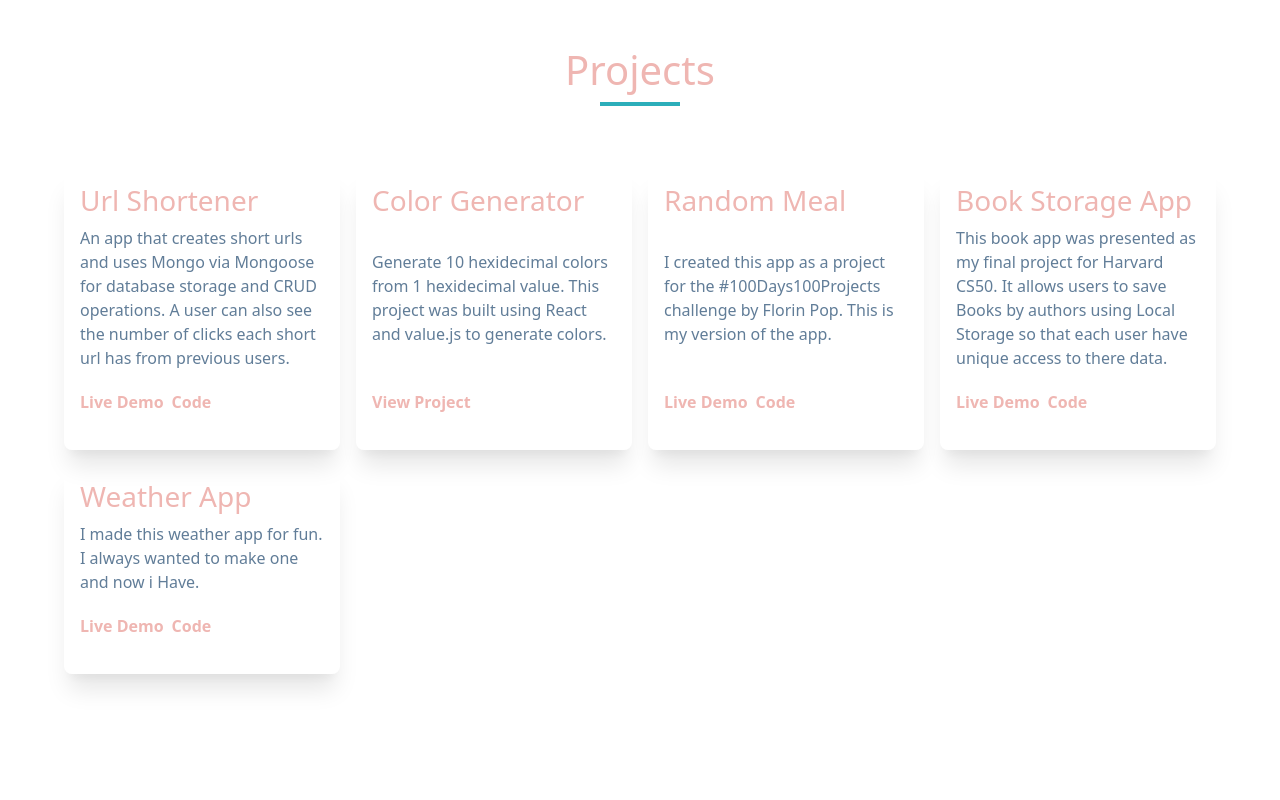
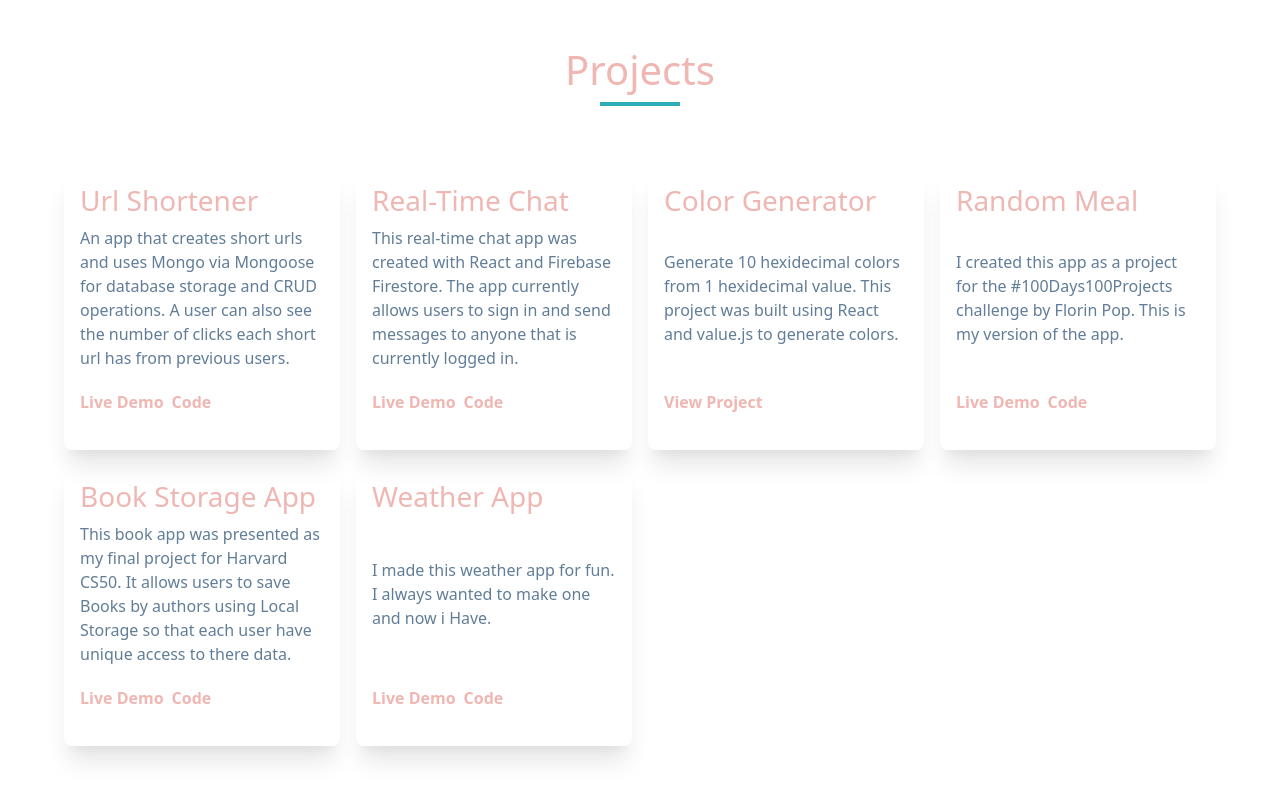
Before and after one commit to mstoniajohn/tonia, a React (Create React App) app: page / in a window 1280 px wide. Shown: the part 1414-2214 px from the top of the page. Before the commit the page ends 2168 px from the top, so only its background shows below. Built offline with nearby package versions, Linux system fonts and the light colour scheme.

Commit message:
added new project

```diff
--- a/src/components/Projects.js
+++ b/src/components/Projects.js
@@ -46,6 +46,37 @@ const Projects = () => {
 							</a>
 						</p>
 					</motion.div>
+					<motion.div
+						className="rounded-lg p-4 shadow-xl flex flex-col justify-between max-w-xs"
+						whileHover={{ scale: 1.1 }}
+					>
+						<h3 className="cardz-title">Real-time Chat</h3>
+						<p className="cardz-text">
+							This real-time chat app was created with React and Firebase
+							Firestore. The app currently allows users to sign in and send
+							messages to anyone that is currently logged in.
+						</p>
+						<p>
+							<a
+								className="link mr-2 font-bold"
+								href="https://spacechatroom.com/"
+								target="_blank"
+								rel="noreferrer"
+							>
+								Live Demo
+							</a>
+
+							<a
+								className="link font-bold"
+								href="https://github.com/mstoniajohn/firechat"
+								target="_blank"
+								rel="noreferrer"
+							>
+								Code
+							</a>
+						</p>
+					</motion.div>
+
 					<motion.div
 						className="rounded-lg p-4 shadow-xl flex flex-col justify-between max-w-xs"
 						whileHover={{ scale: 1.1 }}
--- a/src/index.css
+++ b/src/index.css
@@ -114,7 +114,7 @@ p {
 input {
 	border-color: transparent;
 	padding: 0.5rem 1rem;
-	font-size: 1.2rem;
+	font-size: 16px !important;
 	border-top-left-radius: var(--radius);
 	border-bottom-left-radius: var(--radius);
 	border-bottom: 1px solid var(--primary);
@@ -163,14 +163,15 @@ input {
 }
 .btn-color {
 	background: var(--primary);
-	padding: 0.5rem 1rem;
+	padding: 0.45rem 1rem;
 	font-size: 1.2rem;
 	border-color: transparent;
+
 	border-top-right-radius: var(--radius);
 	border-bottom-right-radius: var(--radius);
 	text-transform: capitalize;
 	color: var(--clr-white);
-	border: 1px solid var(--primary);
+	/* border: 1px solid var(--primary); */
 	cursor: pointer;
 }
 
@@ -178,9 +179,12 @@ input {
 	.container h3 {
 		font-size: 1rem;
 	}
-	input,
+	input {
+		font-size: 16px;
+	}
+
 	.btn {
-		font-size: 0.85rem;
+		font-size: 0.75rem;
 	}
 }
 input.error {
@@ -309,13 +313,13 @@ input.error {
 	text-transform: uppercase;
 	background: var(--clr-primary-5);
 	color: var(--clr-primary-9);
-	padding: 0.375rem 0.75rem;
+	padding: 0.3rem 0.7rem;
 	letter-spacing: var(--spacing);
 	font-weight: 700;
 	-webkit-transition: var(--transition);
 	transition: var(--transition);
 	font-size: 0.875rem;
-	border: 2px solid transparent;
+	border: 1px solid transparent;
 	cursor: pointer;
 	box-shadow: 0 1px 3px rgba(0, 0, 0, 0.2);
 	border-radius: var(--radius);
```
Also changed, not shown: 1 other file (tests, documents, lock files or other folders).
